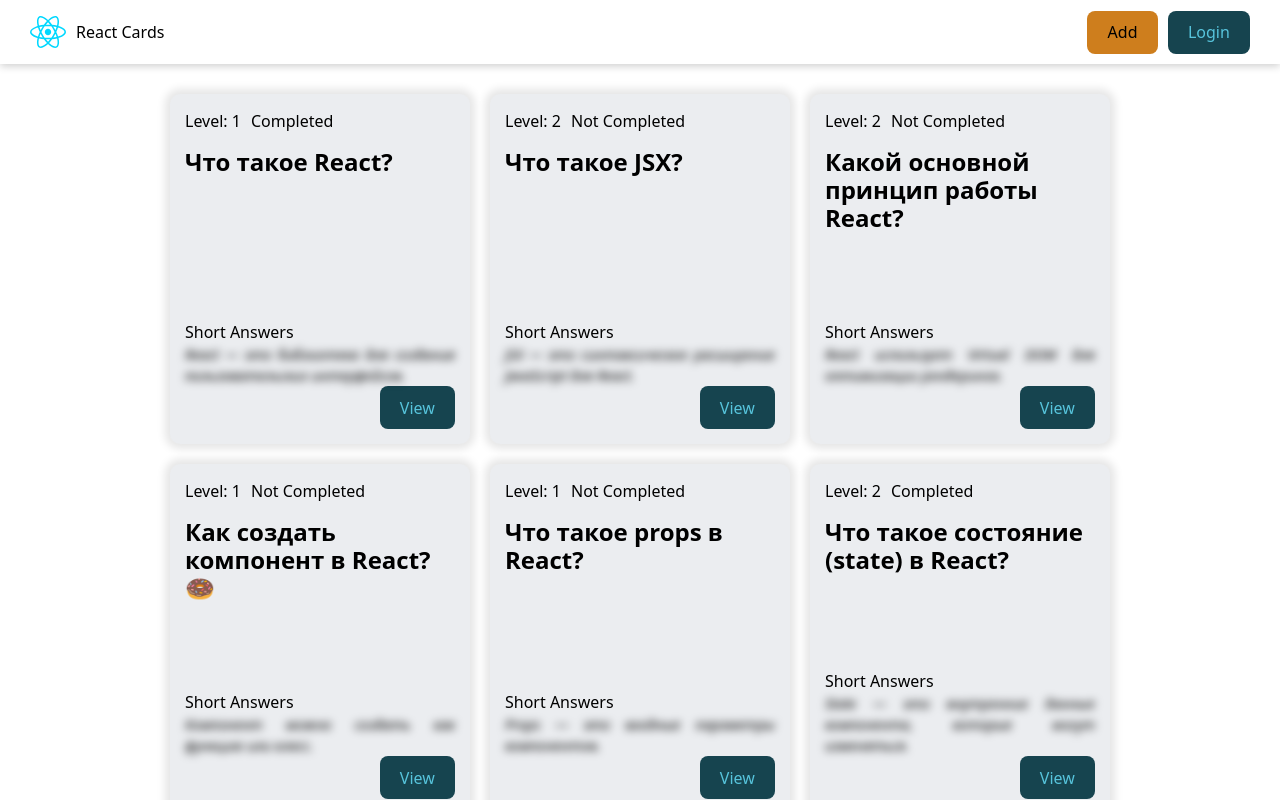
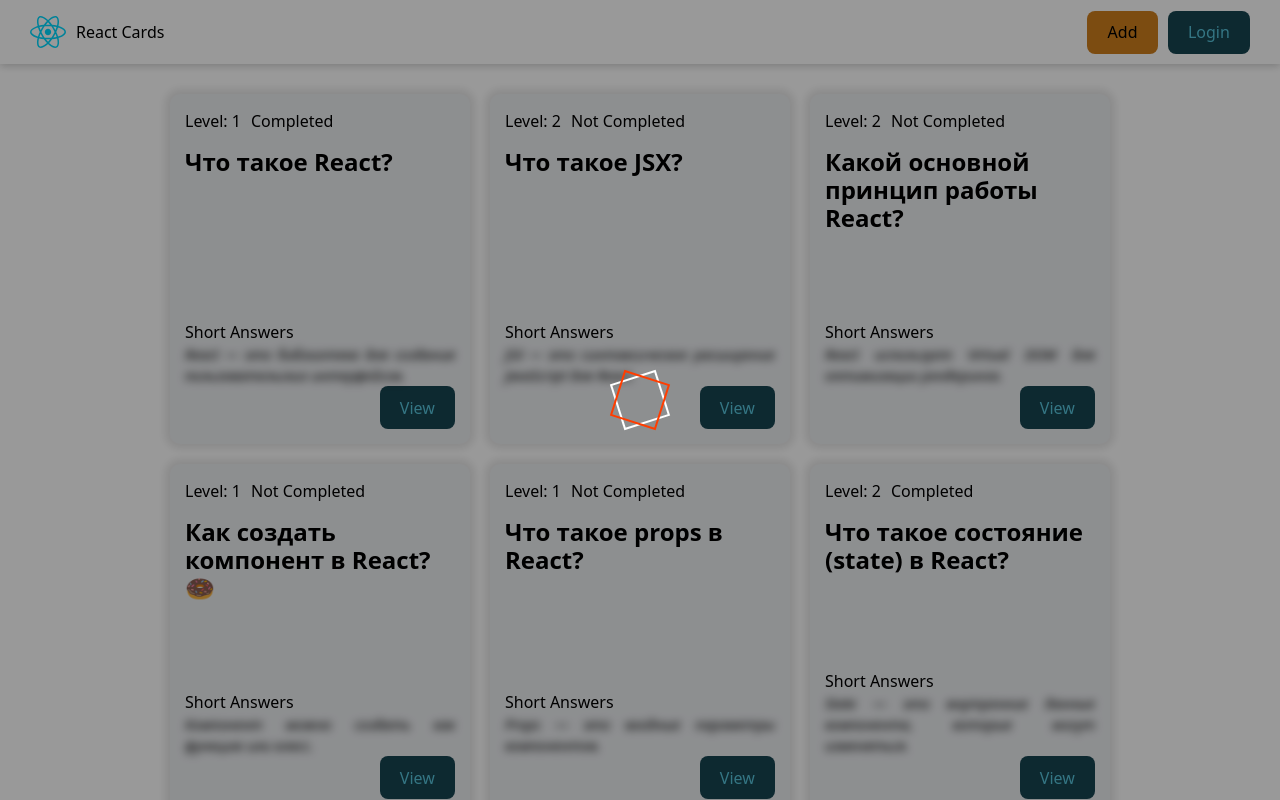
Before and after one commit to ReactProjects69/react-question-cards, a React (Vite) app: page / in a window 1280 px wide. Built offline with nearby package versions, Linux system fonts and the light colour scheme; data requests are answered from the project's data file.

Commit message:
Loader
Loader created and added to home page

```diff
--- /dev/null
+++ b/src/components/Loader/Loader.module.css
@@ -0,0 +1,53 @@
+.backdrop {
+    position: fixed;
+    inset: 0;
+    background-color: rgba(0, 0, 0, 0.4);
+    z-index: 99;
+    display: flex;
+    justify-content: center;
+    align-items: center;
+}
+
+
+.loader {
+    width: 48px;
+    height: 48px;
+    display: inline-block;
+    position: relative;
+}
+
+.loader::after,
+.loader::before {
+    content: '';
+    box-sizing: border-box;
+    width: 48px;
+    height: 48px;
+    border: 2px solid #FFF;
+    position: absolute;
+    left: 0;
+    top: 0;
+    animation: rotationBreak 3s ease-in-out infinite alternate;
+}
+
+.loader::after {
+    border-color: #FF3D00;
+    animation-direction: alternate-reverse;
+}
+
+@keyframes rotationBreak {
+    0% {
+        transform: rotate(0);
+    }
+    25% {
+        transform: rotate(90deg);
+    }
+    50% {
+        transform: rotate(180deg);
+    }
+    75% {
+        transform: rotate(270deg);
+    }
+    100% {
+        transform: rotate(360deg);
+    }
+}
--- /dev/null
+++ b/src/components/Loader/Loader.tsx
@@ -0,0 +1,9 @@
+import cls from './Loader.module.css';
+
+export function Loader() {
+    return (
+        <div className={cls.backdrop}>
+            <span className={cls.loader}></span>
+        </div>
+    );
+}
--- /dev/null
+++ b/src/components/Loader/index.tsx
@@ -0,0 +1 @@
+export { Loader } from './Loader.tsx';
--- a/src/pages/HomePage/HomePage.tsx
+++ b/src/pages/HomePage/HomePage.tsx
@@ -4,6 +4,7 @@ import cls from './HomePage.module.css';
 import { API_URL } from '../../constants';
 import { useEffect, useState } from 'react';
 import { QuestionCardList } from '../../components/QuestionCardList';
+import { Loader } from '../../components/Loader';
 
 export function HomePage() {
     const [questions, setQuestions] = useState([]);
@@ -25,6 +26,7 @@ export function HomePage() {
 
     return (
         <>
+            <Loader />
             <QuestionCardList cards={questions} />
         </>
     );
```
Also changed, not shown: scripts/create-component.js (added, +52 -0 lines).
